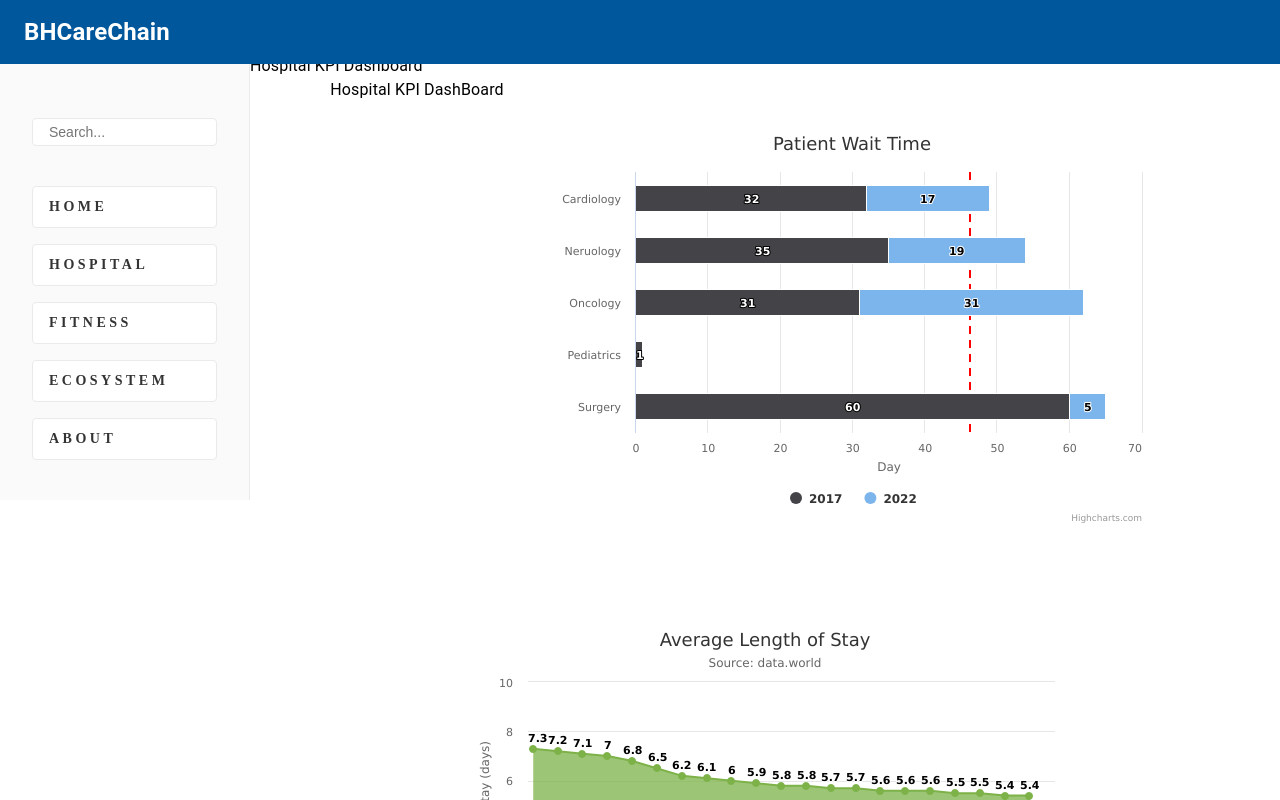
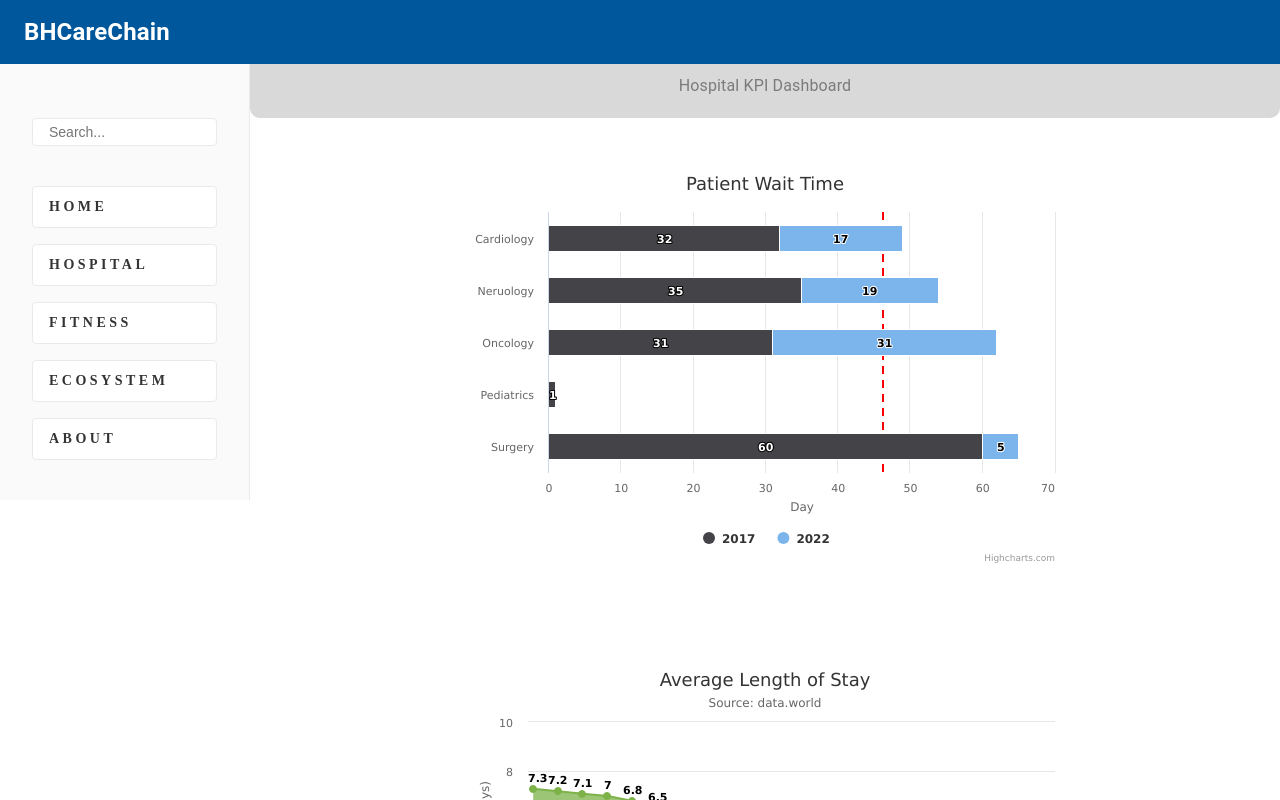
Before and after one commit to thivu19/argo-hospital-dashboard, a Next.js app: page /hospital in a window 1280 px wide. Shown: the top 800 px of the page. Built offline with nearby package versions, Linux system fonts and the light colour scheme.

Commit message:
feat: edit header

```diff
--- a/pages/hospital.tsx
+++ b/pages/hospital.tsx
@@ -17,9 +17,8 @@ const Hospital: NextPageWithLayout = (props: HighchartsReact.Props) => {
 
   return (
     <Box className="bg-gradient-to-r from-cyan-500 to-blue-500">
-      <Typography className="title">Hospital KPI Dashboard</Typography>
+      <Typography className={styles.header}>Hospital KPI Dashboard</Typography>
       <Box className={styles.display}>
-        <Typography>Hospital KPI DashBoard</Typography>
         <Box className={styles.chart}>
           <HighchartsReact
             className="stackedbar"
--- a/styles/Hospital.module.css
+++ b/styles/Hospital.module.css
@@ -8,3 +8,17 @@
 .chart {
   margin: 3rem;
 }
+
+.header {
+  flex-direction: row;
+  flex-wrap: wrap;
+  justify-content: center;
+  text-align: center;
+  padding: 20px;
+  color: #7B7B7B;
+  background-color: #D9D9D9;
+  border: 10px white;
+  border-radius: 10px;
+  margin: 20px;
+  font-size: 30px;
+}
```
